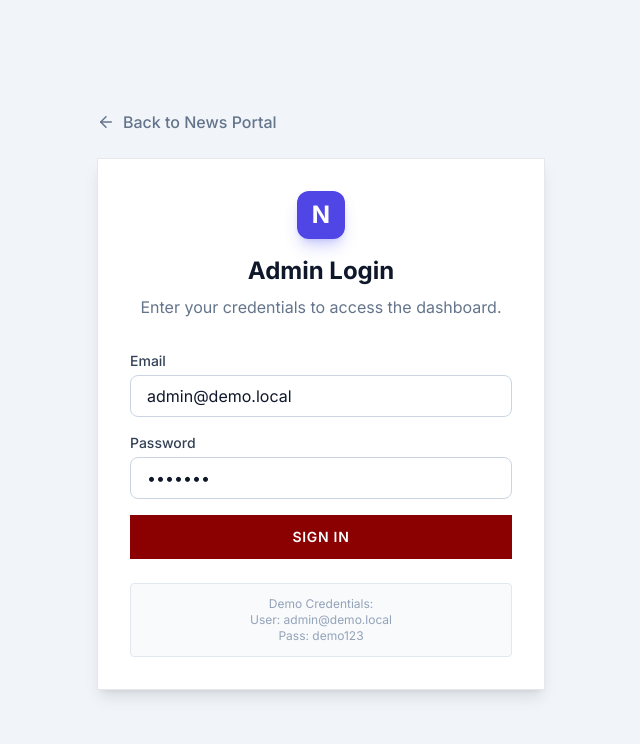
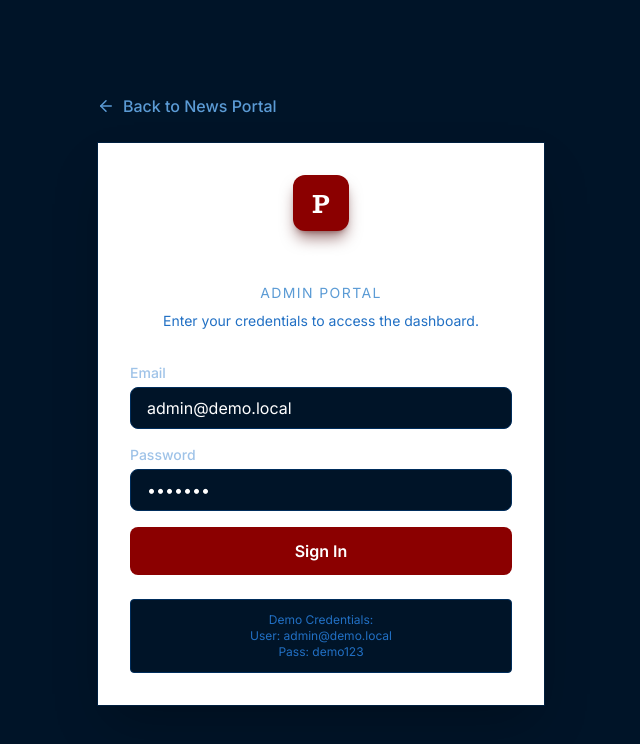
Before and after one commit to Sainath2004-code/PLUSE-r24_SCIM, a React (Vite) app: page /#/admin in a window 1280 px wide. Shown: the top 744 px of the page, without its empty margins (319-959 px from the left). Built offline with nearby package versions, Linux system fonts and the light colour scheme; no server answers; the database is empty.

Commit message:
feat: unify admin and public site UI with navy/maroon color palette

```diff
--- a/package.json
+++ b/package.json
@@ -25,6 +25,7 @@
     "autoprefixer": "^10.4.27",
     "postcss": "^8.5.6",
     "tailwindcss": "^3.4.19",
+    "tsx": "^4.21.0",
     "typescript": "~5.8.2",
     "vite": "^6.2.0"
   }
--- a/pages/admin/AdminLayout.tsx
+++ b/pages/admin/AdminLayout.tsx
@@ -72,23 +72,23 @@ export const AdminLayout: React.FC = () => {
     const isActive = (path: string) => location.pathname === path || location.pathname.startsWith(path + '/');
 
     return (
-        <div className="flex h-screen bg-slate-100 dark:bg-slate-950 font-inter overflow-hidden">
+        <div className="flex h-screen bg-slate-50 dark:bg-slate-950 font-inter overflow-hidden">
 
             {/* ── SIDEBAR ── */}
-            <aside className={`${sidebarOpen ? 'w-60' : 'w-16'} transition-all duration-200 bg-slate-900 dark:bg-slate-950 border-r border-slate-800 flex flex-col shrink-0`}>
+            <aside className={`${sidebarOpen ? 'w-60' : 'w-16'} transition-all duration-200 bg-intel-900 dark:bg-intel-950 border-r border-intel-800 flex flex-col shrink-0`}>
 
                 {/* Logo */}
-                <div className="h-14 flex items-center px-4 border-b border-slate-800 shrink-0">
+                <div className="h-14 flex items-center px-4 border-b border-intel-800 shrink-0">
                     {sidebarOpen ? (
                         <Link to="/admin/dashboard" className="flex items-center gap-2.5 min-w-0">
-                            <div className="w-7 h-7 rounded-lg bg-brand-500 flex items-center justify-center text-white font-bold text-xs shrink-0">P</div>
+                            <div className="w-7 h-7 rounded-lg bg-maroon-600 flex items-center justify-center text-white font-bold text-xs shrink-0">P</div>
                             <div className="overflow-hidden">
-                                <p className="text-white font-bold text-sm leading-none truncate">PULSE-R24</p>
-                                <p className="text-slate-500 text-[10px] uppercase tracking-wider mt-0.5">CMS</p>
+                                <p className="text-white font-bold text-sm leading-none truncate font-clarendon">PULSE-R24</p>
+                                <p className="text-intel-300 text-[10px] uppercase tracking-wider mt-0.5">Admin CMS</p>
                             </div>
                         </Link>
                     ) : (
-                        <div className="w-7 h-7 rounded-lg bg-brand-500 flex items-center justify-center text-white font-bold text-xs mx-auto">P</div>
+                        <div className="w-7 h-7 rounded-lg bg-maroon-600 flex items-center justify-center text-white font-bold text-xs mx-auto">P</div>
                     )}
                 </div>
 
@@ -97,7 +97,7 @@ export const AdminLayout: React.FC = () => {
                     {NAV_SECTIONS.map(section => (
                         <div key={section.label}>
                             {sidebarOpen && (
-                                <p className="text-[10px] font-bold uppercase tracking-widest text-slate-500 px-2 mb-2">{section.label}</p>
+                                <p className="text-[10px] font-bold uppercase tracking-widest text-intel-400 px-2 mb-2">{section.label}</p>
                             )}
                             <div className="space-y-0.5">
                                 {section.items.map(item => {
@@ -108,8 +108,8 @@ export const AdminLayout: React.FC = () => {
                                             to={item.path}
                                             title={!sidebarOpen ? item.label : undefined}
                                             className={`flex items-center gap-3 px-2.5 py-2 rounded-lg transition-colors group ${active
-                                                    ? 'bg-brand-600 text-white'
-                                                    : 'text-slate-400 hover:bg-slate-800 hover:text-white'
+                                                    ? 'bg-maroon-600 text-white'
+                                                    : 'text-intel-200 hover:bg-intel-800 hover:text-white'
                                                 }`}
                                         >
                                             <item.icon size={17} className="shrink-0" />
@@ -123,10 +123,10 @@ export const AdminLayout: React.FC = () => {
                 </nav>
 
                 {/* User footer */}
-                <div className="p-3 border-t border-slate-800 shrink-0">
+                <div className="p-3 border-t border-intel-800 shrink-0">
                     {sidebarOpen ? (
                         <div className="flex items-center gap-3 px-2 py-2">
-                            <div className="w-8 h-8 rounded-full bg-brand-700 flex items-center justify-center text-brand-300 font-bold text-sm shrink-0">
+                            <div className="w-8 h-8 rounded-full bg-maroon-700 flex items-center justify-center text-maroon-200 font-bold text-sm shrink-0">
                                 {admin.name.charAt(0).toUpperCase()}
                             </div>
                             <div className="flex-1 overflow-hidden">
@@ -157,7 +157,7 @@ export const AdminLayout: React.FC = () => {
             <div className="flex-1 flex flex-col overflow-hidden">
 
                 {/* ── TOPBAR ── */}
-                <header className="h-14 bg-white dark:bg-slate-900 border-b border-slate-200 dark:border-slate-800 flex items-center px-4 gap-4 shrink-0 z-10">
+                <header className="h-14 bg-white dark:bg-intel-900 border-b border-slate-200 dark:border-intel-800 flex items-center px-4 gap-4 shrink-0 z-10">
                     {/* Sidebar toggle */}
                     <button
                         onClick={() => setSidebarOpen(s => !s)}
@@ -195,7 +195,7 @@ export const AdminLayout: React.FC = () => {
                                 onClick={() => setProfileOpen(o => !o)}
                                 className="flex items-center gap-2 px-2 py-1.5 rounded-lg hover:bg-slate-100 dark:hover:bg-slate-800 transition-colors"
                             >
-                                <div className="w-7 h-7 rounded-full bg-brand-600 flex items-center justify-center text-white text-xs font-bold">
+                                <div className="w-7 h-7 rounded-full bg-maroon-600 flex items-center justify-center text-white text-xs font-bold">
                                     {admin.name.charAt(0)}
                                 </div>
                                 <span className="text-sm font-medium text-slate-700 dark:text-slate-200 hidden sm:block">{admin.name}</span>
--- a/pages/admin/Login.tsx
+++ b/pages/admin/Login.tsx
@@ -73,56 +73,56 @@ export const Login: React.FC = () => {
     };
 
     return (
-        <div className="min-h-screen bg-slate-100 flex items-center justify-center p-4">
+        <div className="min-h-screen bg-intel-900 flex items-center justify-center p-4">
             <div className="w-full max-w-md">
-                <Link to="/" className="inline-flex items-center gap-2 text-slate-500 hover:text-brand-600 transition-colors mb-6 font-medium">
+                <Link to="/" className="inline-flex items-center gap-2 text-intel-300 hover:text-white transition-colors mb-6 font-medium">
                     <ArrowLeft size={18} /> Back to News Portal
                 </Link>
-                <Card className="w-full p-8 shadow-lg">
+                <Card className="w-full p-8 shadow-2xl border-intel-800 bg-intel-800/50 backdrop-blur text-white">
                     <div className="text-center mb-8">
-                        <div className="w-12 h-12 bg-brand-600 rounded-xl mx-auto flex items-center justify-center text-white font-bold text-2xl mb-4 shadow-lg shadow-brand-500/30">N</div>
-                        <h1 className="text-2xl font-bold text-slate-900">Admin Login</h1>
-                        <p className="text-slate-500 mt-2">Enter your credentials to access the dashboard.</p>
+                        <div className="w-14 h-14 bg-maroon-600 rounded-xl mx-auto flex items-center justify-center text-white font-bold text-2xl mb-4 shadow-lg shadow-maroon-900/50 font-clarendon">P</div>
+                        <h1 className="text-2xl font-bold text-white font-clarendon">PULSE-R24</h1>
+                        <p className="text-intel-300 text-sm mt-1 uppercase tracking-widest font-inter">Admin Portal</p>
+                        <p className="text-intel-400 mt-2 text-sm">Enter your credentials to access the dashboard.</p>
                     </div>
                     <form onSubmit={handleLogin} className="space-y-4">
                         <div>
-                            <label className="block text-sm font-medium text-slate-700 mb-1">Email</label>
+                            <label className="block text-sm font-medium text-intel-200 mb-1">Email</label>
                             <input
                                 type="email"
-                                className="w-full px-4 py-2 bg-white text-slate-900 border border-slate-300 rounded-lg focus:ring-2 focus:ring-brand-500 outline-none transition-shadow"
+                                className="w-full px-4 py-2 bg-intel-900 text-white border border-intel-700 rounded-lg focus:ring-2 focus:ring-maroon-500 outline-none transition-shadow placeholder-intel-500"
                                 value={email}
                                 onChange={e => setEmail(e.target.value)}
                             />
                         </div>
                         <div>
-                            <label className="block text-sm font-medium text-slate-700 mb-1">Password</label>
+                            <label className="block text-sm font-medium text-intel-200 mb-1">Password</label>
                             <input
                                 type="password"
-                                className="w-full px-4 py-2 bg-white text-slate-900 border border-slate-300 rounded-lg focus:ring-2 focus:ring-brand-500 outline-none transition-shadow"
+                                className="w-full px-4 py-2 bg-intel-900 text-white border border-intel-700 rounded-lg focus:ring-2 focus:ring-maroon-500 outline-none transition-shadow"
                                 value={password}
                                 onChange={e => setPassword(e.target.value)}
                             />
                         </div>
-                        <Button type="submit" className="w-full justify-center py-3 text-base" disabled={loading || seeding}>
+                        <button type="submit" disabled={loading || seeding} className="w-full py-3 rounded-lg bg-maroon-600 hover:bg-maroon-500 text-white font-semibold text-base transition-colors disabled:opacity-50">
                             {loading ? 'Signing In...' : 'Sign In'}
-                        </Button>
+                        </button>
                     </form>
 
                     {errorDetails ? (
                         <>
                             <SetupInstructions errorDetails={errorDetails} />
-                            <Button
+                            <button
                                 onClick={handleManualSeed}
-                                variant="secondary"
-                                className="w-full mt-4 flex items-center gap-2"
                                 disabled={seeding}
+                                className="w-full mt-4 flex items-center justify-center gap-2 py-2 rounded-lg bg-intel-700 hover:bg-intel-600 text-white text-sm font-medium transition-colors disabled:opacity-50"
                             >
                                 {seeding ? <RefreshCw className="animate-spin" size={16} /> : <RefreshCw size={16} />}
                                 {seeding ? 'Initializing...' : '2. Initialize Database Data'}
-                            </Button>
+                            </button>
                         </>
                     ) : (
-                        <div className="mt-6 text-center text-xs text-slate-400 bg-slate-50 p-3 rounded border border-slate-200">
+                        <div className="mt-6 text-center text-xs text-intel-400 bg-intel-900 p-3 rounded border border-intel-700">
                             Demo Credentials:<br />
                             User: admin@demo.local<br />
                             Pass: demo123
```
Also changed, not shown: make_pdf.cjs (deleted, +0 -19 lines), services/pdfService.ts (+11 -6 lines), 2 other files (tests, documents, lock files or other folders).
